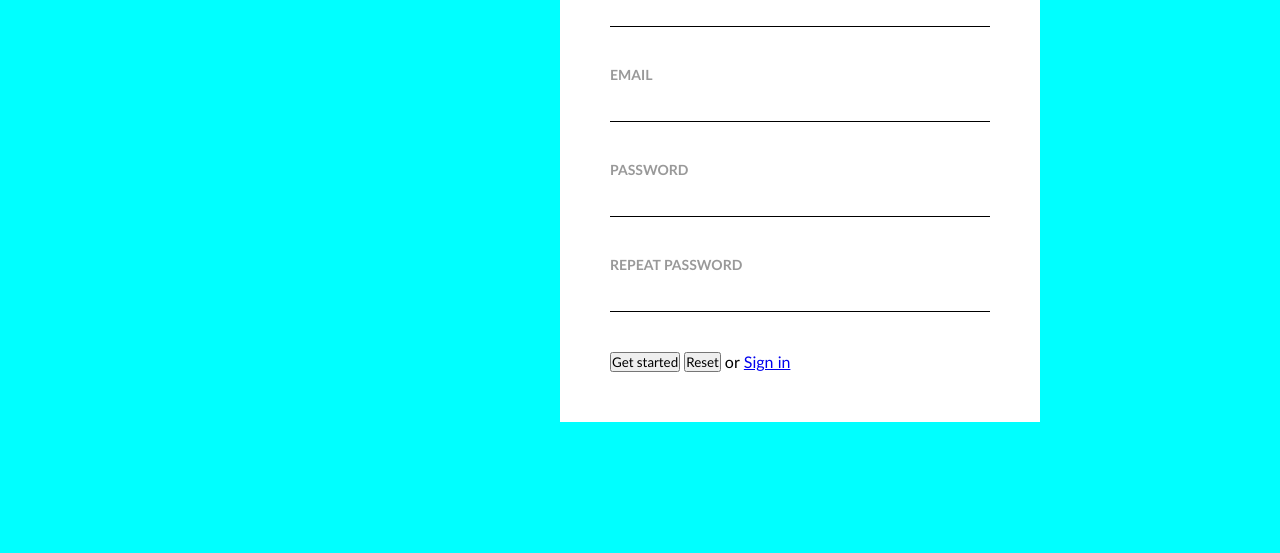
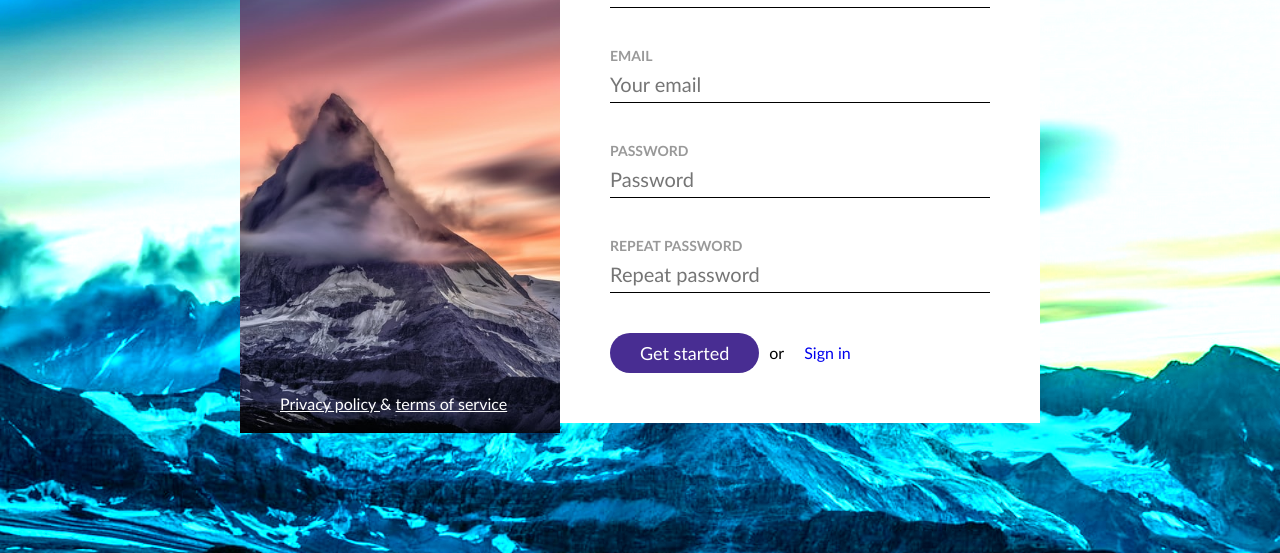
Before and after one commit to ErvinasEidukas/4-sing-iup, a website: page index.html in a window 1280 px wide. Shown: the part 247-800 px from the top of the page. Drawn offline with Linux system fonts and the light colour scheme.

Commit message:
next step

```diff
--- a/css/main.css
+++ b/css/main.css
@@ -9,6 +9,10 @@ font-family: 'Gill Sans', 'Gill Sans MT', Calibri, 'Trebuchet MS';
 
 body{
     background-color: cyan;
+    background-image: url(../image/kalnas.jpg);
+    background-size: cover;
+    background-repeat: no-repeat;
+    background-blend-mode: hard-light;
 }
 
 .container{
@@ -17,6 +21,8 @@ body{
     margin-left: calc((100% - 800px) / 2);
     margin-top: 150px;
 
+    position: relative;
+
 }
 
 .left-column{
@@ -24,21 +30,36 @@ body{
     display: inline-block;
     background-color:  red;
     width: 40%;
+    height: 500px;
+
+    background-image: url(../image/kalnas.jpg);
+    background-size: cover;
+    background-position: center;
+    background-repeat: no-repeat;
+
+    position: absolute;
+    top: 30px;
+    bottom: 30px;
 }
 
 .main-title{
-
+    color: white;
+    margin-left: 10%;
 }
 
-.bottom-link{
+.bottom-links{
 
+    position: absolute;
+    bottom: 20px;
+    left: 40px;
 }
 
-.bottom-link > a{
-
+.bottom-links > a{
+    color: white;
 }
 
-.bottom-link > span{
+.bottom-links > span{
+    color: white;
 
 }
 
@@ -48,9 +69,20 @@ body{
     background-color: white;
     width: 60%;
     padding: 50px;
+    position: relative;
 }
 
 .close{
+    width: 60px;
+    height: 60px;
+    font-size: 35px;
+    line-height: 54px;
+    background-color: transparent;
+    text-align: center;
+
+    position: absolute;
+    top: 0;
+    right: 0;
 
 }
 
@@ -62,6 +94,12 @@ body{
 .form-row{
     display: inline-block;
     width: 100%;
+}
+
+/* ? */
+.form-row::placeholder{
+    color: red;
+
 }
 
 /* Intresting soliution */
@@ -89,13 +127,36 @@ input{
 }
 
 button{
+    float: left ;
+    padding: 10px 30px;
+    background-color: rgb(72, 45, 146);
 
+    color: white;
+    font-size: 18px;
+    line-height: 20px;
+    border-radius: 20px;
+    border: none;
+    cursor: pointer;
+}
+
+button:hover{
+    background-color: rgb(102, 87, 143);
 }
 
 .form-row > span {
-
+    float: left;
+    padding: 10px;
+    text-decoration: none;
+    line-height: 20px;
 }
 
 .form-row > a{
+    float: left;
+    padding: 10px;
+    text-decoration: none;
+    line-height: 20px;
+}
 
+.form-row > input:focus{
+    outline: none;
 }
--- a/index.html
+++ b/index.html
@@ -16,7 +16,7 @@
                 Sign up
             </h1>
             <footer class="bottom-links">
-                <a href="#">Privacy policy </a>
+                <a  href="#">Privacy policy </a>
                 <span>&</span> <!-- unick element in "footer" block -->
                 <a href="#">terms of service</a>
             </footer>
@@ -27,24 +27,23 @@
             <div class="close">x</div> <!-- X element -->
             <form class="form">
                 <div class="form-row">
-                    <label for="">User name</label>
-                    <input type="text">
+                    <label for="username">User name</label>
+                    <input id="username" type="text" required placeholder="Your user name">
                 </div>
                 <div class="form-row">
-                    <label for="">Email</label>
-                    <input type="email">
+                    <label for="email">Email</label>
+                    <input id="email" type="email" required placeholder="Your email">
                 </div>
                 <div class="form-row">
-                    <label for="">Password</label>
-                    <input type="password">
+                    <label for="pass">Password</label>
+                    <input id="pass" type="password" required placeholder="Password">
                 </div>
                 <div class="form-row">
-                    <label for="">Repeat password</label>
-                    <input type="password">
+                    <label for="repass">Repeat password</label>
+                    <input id="repass" type="password" required placeholder="Repeat password">
                 </div>
                 <div class="form-row">
                     <button type="submit">Get started</button>
-                    <button type="reset">Reset</button>
                     <span>or</span>
                     <a href="#">Sign in</a>
                 </div>
```
Also changed, not shown: image/kalnas.jpg (added).
